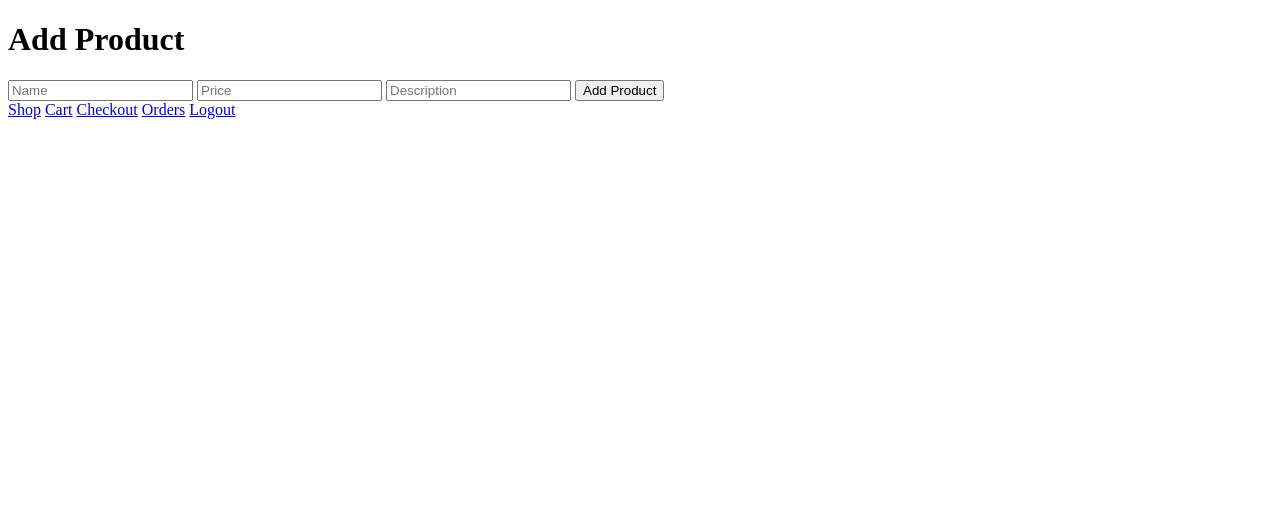
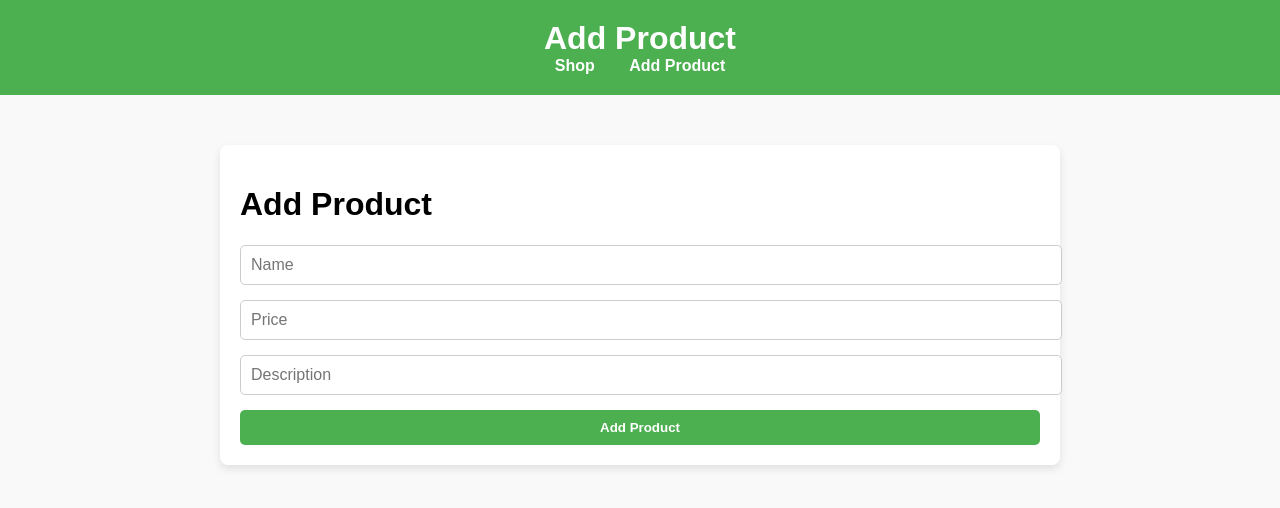
Before and after one commit to Moqaddasi/ECommerceNode-, a Node server app: page /admin/add-product in a window 1280 px wide. Shown: the top 508 px of the page. Run offline with Node 20, Linux system fonts and the light colour scheme.

Commit message:
Add CSS styling and restructure HTML for improved layout and navigation

```diff
--- /dev/null
+++ b/Helper/path.js
@@ -0,0 +1,3 @@
+const path = require('path');
+
+module.exports = path.dirname(process.mainModule.filename);
--- a/app.js
+++ b/app.js
@@ -5,6 +5,7 @@ const adminRoutes = require('./routes/admin')
 const shopRoutes = require('./routes/shop')
 const app = express();
 
+app.use(express.static(path.join(__dirname, 'public')));
 
 app.use(bodyParser.urlencoded({ extended: false }))
 
--- /dev/null
+++ b/public/css/main.css
@@ -0,0 +1,112 @@
+/* General Styles */
+body {
+  font-family: Arial, sans-serif;
+  margin: 0;
+  padding: 0;
+  background-color: #f9f9f9;
+}
+
+.main-header {
+  background-color: #4caf50;
+  color: white;
+  padding: 20px;
+  text-align: center;
+}
+
+.header-title {
+  margin: 0;
+}
+
+.nav-link {
+  color: white;
+  text-decoration: none;
+  margin: 0 15px;
+  font-weight: bold;
+}
+
+.nav-link:hover {
+  text-decoration: underline;
+}
+
+/* Main Section */
+.main-container {
+  padding: 20px;
+  max-width: 800px;
+  margin: 50px auto;
+  background-color: white;
+  box-shadow: 0 4px 8px rgba(0, 0, 0, 0.1);
+  border-radius: 8px;
+}
+
+/* Page Titles */
+.page-title {
+  text-align: center;
+  color: #333;
+  margin-bottom: 20px;
+}
+
+/* Form Styles */
+.product-form {
+  display: flex;
+  flex-direction: column;
+  gap: 15px;
+}
+
+.form-input {
+  padding: 10px;
+  border: 1px solid #ccc;
+  border-radius: 5px;
+  font-size: 16px;
+  width: 100%;
+}
+
+.form-submit {
+  padding: 10px;
+  background-color: #4caf50;
+  color: white;
+  font-weight: bold;
+  border: none;
+  border-radius: 5px;
+  cursor: pointer;
+  transition: background-color 0.3s;
+}
+
+.form-submit:hover {
+  background-color: #45a049;
+}
+
+/* Product List (Shop Page) */
+.product-list {
+  list-style: none;
+  padding: 0;
+  margin: 0;
+  display: flex;
+  flex-direction: column;
+  gap: 10px;
+}
+
+.product-item {
+  padding: 10px;
+  background-color: #f1f1f1;
+  border: 1px solid #ccc;
+  border-radius: 5px;
+  text-align: center;
+  font-size: 18px;
+  font-weight: bold;
+}
+
+.product-item:hover {
+  background-color: #e0e0e0;
+}
+.error-code {
+  font-size: 100px;
+  color: #e74c3c;
+  margin: 0;
+}
+
+/* Error Message */
+.error-message {
+  font-size: 24px;
+  margin: 10px 0 20px;
+  color: #555;
+}
--- a/routes/admin.js
+++ b/routes/admin.js
@@ -1,10 +1,12 @@
 const path = require('path');
 const express = require('express');
+
+const rootDir = require('../Helper/path');
 
 const router = express.Router();
 
 router.get('/add-product', (req, res, next) => {
-    res.sendFile(path.join(__dirname, '../', 'views', 'add-product.html'));
+    res.sendFile(path.join(rootDir, 'views', 'add-product.html'));
 })
 
 router.post('/product', (req, res, next) => {
--- a/routes/shop.js
+++ b/routes/shop.js
@@ -1,10 +1,10 @@
 const path = require('path');
 const express = require('express');
-
+const rootDir = require('../Helper/path');
 const router = express.Router();
 
 router.get('/', (req, res, next) => {
-    res.sendFile(path.join(__dirname, '../', 'views', 'shop.html'));
+    res.sendFile(path.join(rootDir, 'views', 'shop.html'));
 
 })
 module.exports = router
--- a/views/add-product.html
+++ b/views/add-product.html
@@ -4,22 +4,27 @@
 <head>
     <meta charset="UTF-8">
     <meta name="viewport" content="width=device-width, initial-scale=1.0">
-    <title>Document</title>
+    <title>Add Product</title>
+    <link rel="stylesheet" href="/css/main.css">
 </head>
 
 <body>
-    <h1>Add Product</h1>
-    <form action="/admin/product" method="POST">
-        <input type="text" name="name" placeholder="Name">
-        <input type="text" name="price" placeholder="Price">
-        <input type="text" name="description" placeholder="Description">
-        <input type="submit" value="Add Product">
-    </form>
-    <a href="shop">Shop</a>
-    <a href="cart">Cart</a>
-    <a href="checkout">Checkout</a>
-    <a href="orders">Orders</a>
-    <a href="logout">Logout</a>
+    <header class="main-header">
+        <h1 class="header-title">Add Product</h1>
+        <nav>
+            <a class="nav-link" href="/">Shop</a>
+            <a class="nav-link" href="add-product">Add Product</a>
+        </nav>
+    </header>
+    <main class="main-container">
+        <h1 class="form-title">Add Product</h1>
+        <form class="product-form" action="/admin/product" method="POST">
+            <input class="form-input" type="text" name="name" placeholder="Name">
+            <input class="form-input" type="text" name="price" placeholder="Price">
+            <input class="form-input" type="text" name="description" placeholder="Description">
+            <input class="form-submit" type="submit" value="Add Product">
+        </form>
+    </main>
 </body>
 
 </html>
```
Also changed, not shown: views/404.html (+11 -8 lines), views/shop.html (+28 -11 lines).
